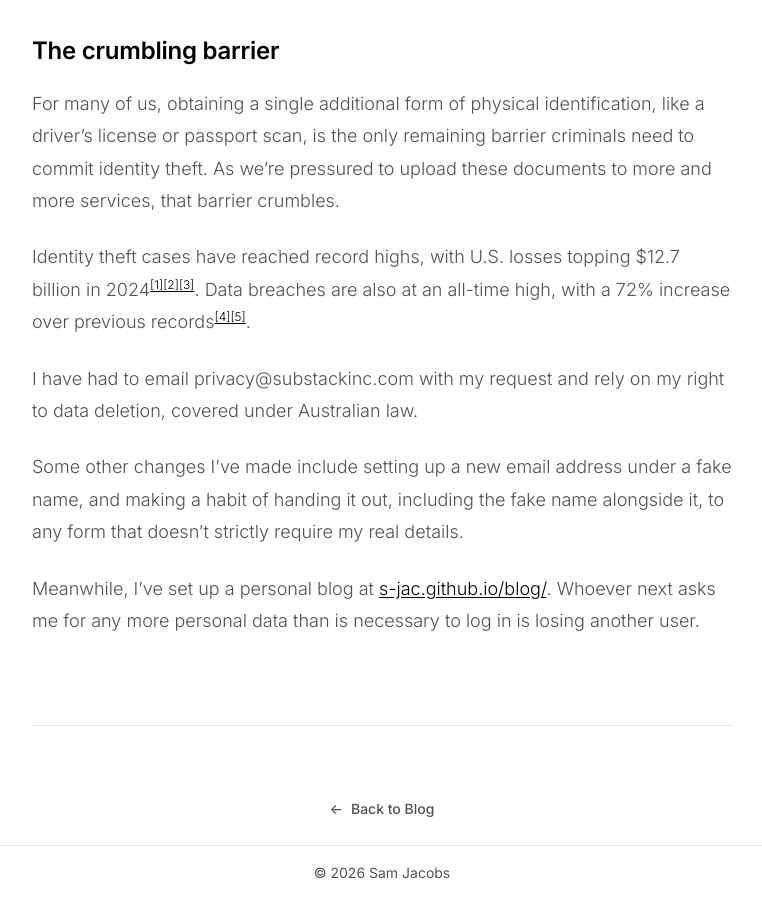
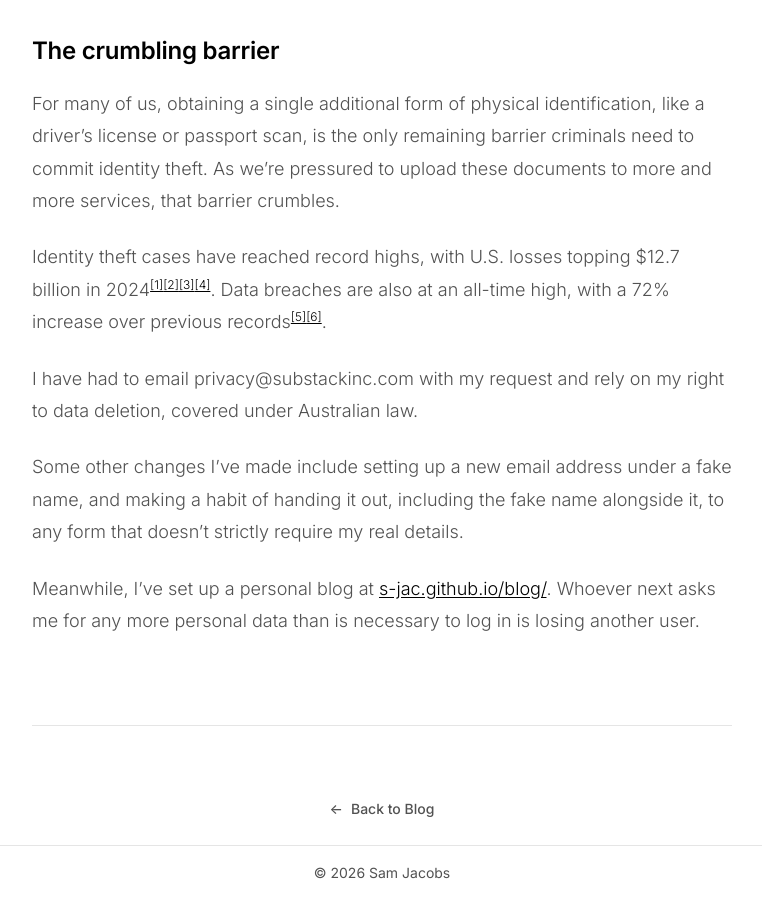
Before and after one commit to s-jac/s-jac.github.io, a Jekyll site: the page built from _posts/2026-01-01-privacy.md, in a window 1280 px wide and 900 px high, scrolled down 2313 px. Shown: the whole window, without its empty margins (258-1020 px from the left). Built offline with Jekyll 4.4.1, drawn with Linux system fonts in a browser that asks for light colours; comment, search, counter and statistics services are not loaded.

Commit message:
use more reputable sources

```diff
--- a/_posts/2026-01-01-privacy.md
+++ b/_posts/2026-01-01-privacy.md
@@ -48,7 +48,7 @@
 
 For many of us, obtaining a single additional form of physical identification, like a driver's license or passport scan, is the only remaining barrier criminals need to commit identity theft. As we're pressured to upload these documents to more and more services, that barrier crumbles.
 
-Identity theft cases have reached record highs, with U.S. losses topping $12.7 billion in 2024<sup>[[1]](https://www.experian.com/blogs/ask-experian/identity-theft-statistics/)[[2]](https://www.consumeraffairs.com/finance/identity-theft-statistics.html)[[3]](https://hyperverge.co/blog/identity-theft-statistics/)</sup>. Data breaches are also at an all-time high, with a 72% increase over previous records<sup>[[4]](https://www.idtheftcenter.org/post/2023-annual-data-breach-report-reveals-record-number-of-compromises-72-percent-increase-over-previous-high/)[[5]](https://www.iii.org/fact-statistic/facts-statistics-identity-theft-and-cybercrime)</sup>.
+Identity theft cases have reached record highs, with U.S. losses topping $12.7 billion in 2024<sup>[[1]](https://www.experian.com/blogs/ask-experian/identity-theft-statistics/)[[2]](https://www.consumeraffairs.com/finance/identity-theft-statistics.html)[[3]](https://www.ftc.gov/reports/consumer-sentinel-network-data-book-2024)[[4]](https://www.ic3.gov/)</sup>. Data breaches are also at an all-time high, with a 72% increase over previous records<sup>[[5]](https://www.idtheftcenter.org/post/2023-annual-data-breach-report-reveals-record-number-of-compromises-72-percent-increase-over-previous-high/)[[6]](https://www.iii.org/fact-statistic/facts-statistics-identity-theft-and-cybercrime)</sup>.
 
 I have had to email privacy@substackinc.com with my request and rely on my right to data deletion, covered under Australian law.
 
```
